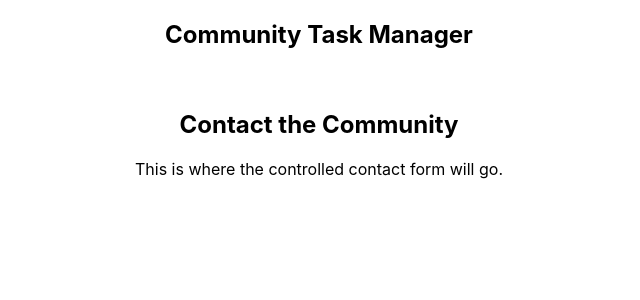
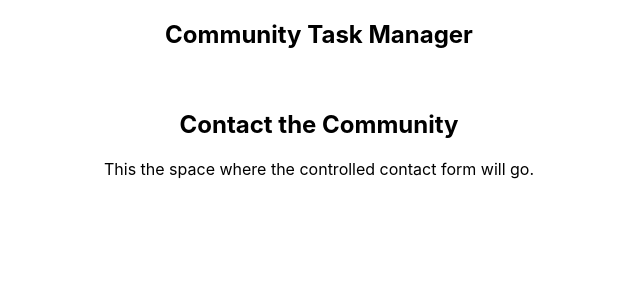
Before and after one commit to Magict67/TO_DO_APP, a React (Create React App) app in the folder task-manager/: page /TO_DO_APP/contact in a window 1280 px wide. Shown: the top 300 px of the page, without its empty margins (321-961 px from the left). Built offline with nearby package versions, Linux system fonts and the light colour scheme.

Commit message:
no change

```diff
--- a/task-manager/src/views/ContactView.js
+++ b/task-manager/src/views/ContactView.js
@@ -4,7 +4,7 @@ const ContactView = () => {
   return (
     <div className="contact-view">
       <h2>Contact the Community</h2>
-      <p>This is where the controlled contact form will go.</p>
+      <p>This the space where the controlled contact form will go.</p>
     </div>
   );
 };
```
